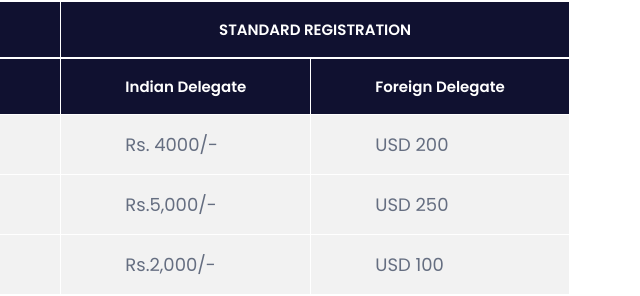
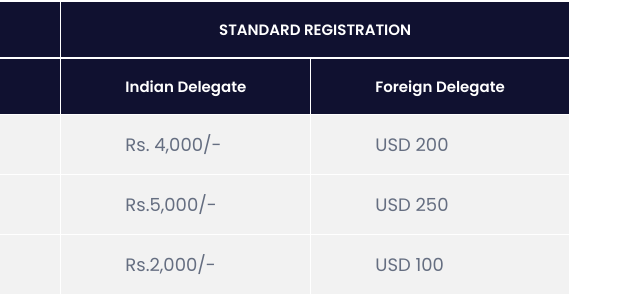
Before and after one commit to Varshneyanurag125/Electrical-Conference, a website: page paper.html in a window 1280 px wide. Shown: the part 284-580 px from the top of the page, 584-1224 px from the left. Drawn offline with nearby package versions, Linux system fonts and the light colour scheme; a web font is replaced by a local one.

Commit message:
little changes

```diff
--- a/paper.html
+++ b/paper.html
@@ -101,7 +101,7 @@
                     <tbody>
                         <tr>
                             <td>Delegates from Educational Institutions: </td>
-                            <td>Rs. 4000/-</td>
+                            <td>Rs. 4,000/-</td>
                             <td>USD 200</td>
                         </tr>
                         <tr>
```
